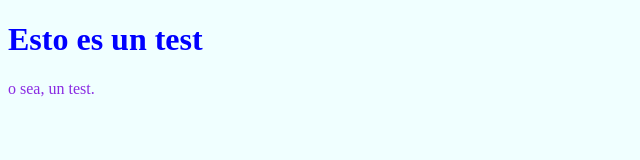
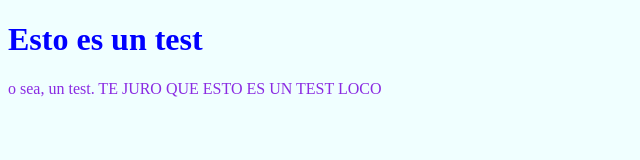
Before and after one commit to JFranciscutti/tadw-actions-1, a plain HTML site: page index.html in a window 1280 px wide. Shown: the whole page, without its empty margins (0-640 px from the left). Drawn offline with Linux system fonts and the light colour scheme.

```diff
--- a/index.html
+++ b/index.html
@@ -9,7 +9,7 @@
 
 <body>
     <h1>Esto es un test</h1>
-    <p>o sea, un test.</p>
+    <p>o sea, un test. TE JURO QUE ESTO ES UN TEST LOCO</p>
 </body>
 
 </html>
```
